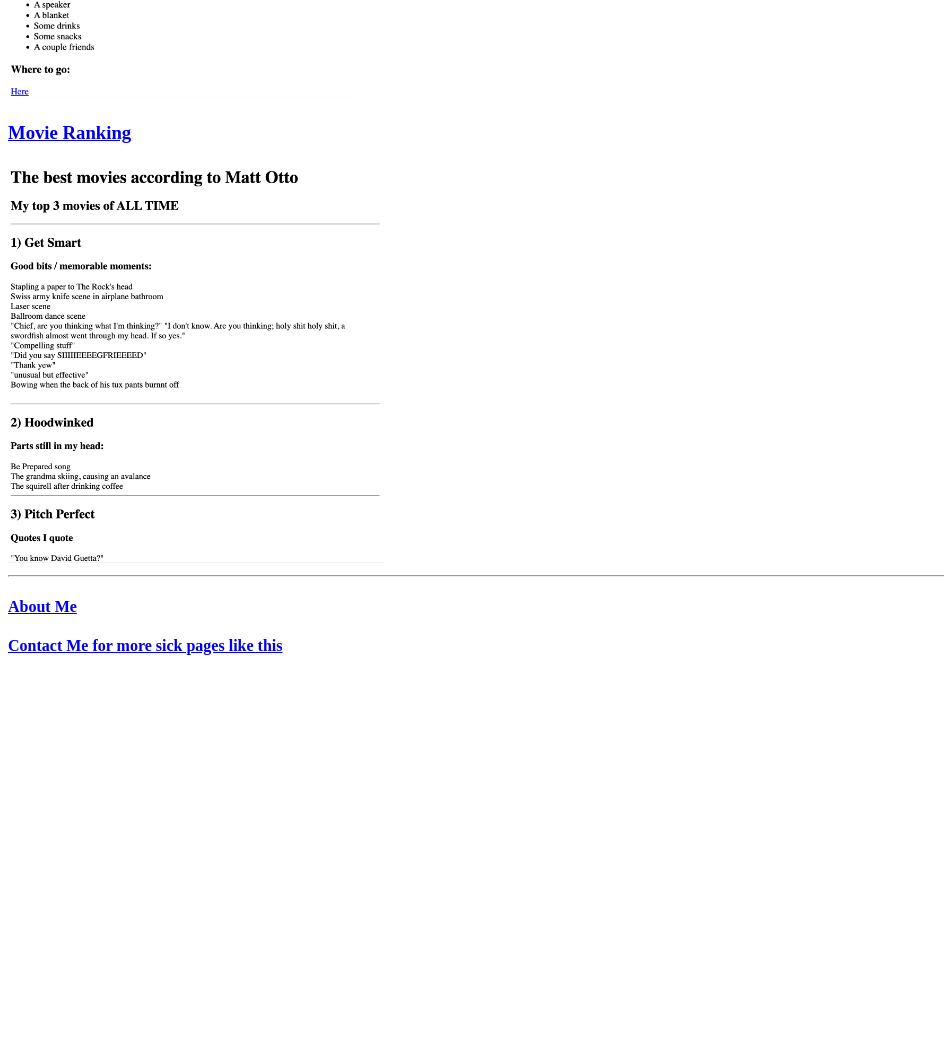
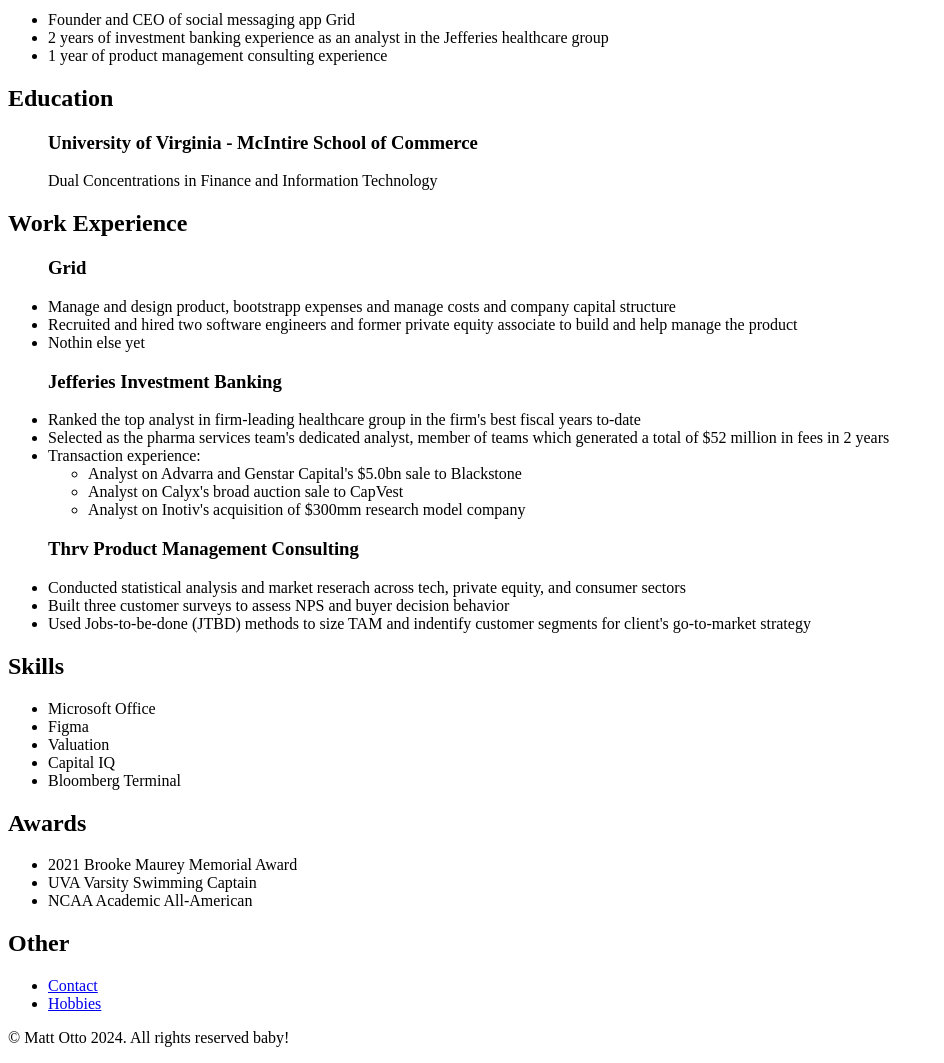
Before and after one commit to mattjotto/html-portfolio, a plain HTML site: page index.html in a window 1280 px wide. Shown: the part 489-1552 px from the top of the page, without its empty margins (0-944 px from the left). Before the commit the page ends 1165 px from the top, so only its background shows below. Drawn offline with Linux system fonts and the light colour scheme.

Commit message:
Add files via upload

```diff
--- a/index.html
+++ b/index.html
@@ -1,40 +1,75 @@
-<!-- TODO 1: Create the HTML Boilerplate -->
 <!DOCTYPE html>
 <html lang = "en">
 
 <head>
     <meta charset="UTF-8">
-    <title>Matt's Portfolio</title>
+    <title>Matt's Online Resume</title>
   </head>
-<!-- TODO 2: Add Your previous projects' HTML into the public folder -->
 
-<!-- TODO 3: Take screenshots of your project previews and add the images to the images folder -->
 
-<!-- TODO 4: Add titles/subtitles etc. -->
-<h1> Matt Otto's Portfolio </h1>
-<h2> Check out the sick projects I've made so far </h2>
-<hr>
-<!-- TODO 5: Add a link to the project pages -->
+<h1> Matt Otto </h1>
 
-<!-- TODO 6: Add images to show the project previews
-HINT for TODO 6: You can use the height attribute set to 200 to make the image smaller:
-https://developer.mozilla.org/en-US/docs/Web/HTML/Element/img#attr-height -->
-<h3> <a href = "public/birthday-invite.html"> Birthday Party </a> </h3>
+<img src = "Public/Profile pic.jpeg"
 
-<img
-    src = "./assets/images/Birthday Party Page.png"
-    height = 400
+  height = 400
 />
+<ul>
+    <li> Founder and CEO of social messaging app Grid </li>
+    <li> 2 years of investment banking experience as an analyst in the Jefferies healthcare group </li>
+    <li> 1 year of product management consulting experience </li>
+</ul>
 
-<h3> <a href = "public/movie-ranking.html"> Movie Ranking </a> </h3>
+<h2> Education </h2>
+<ul>
+    <h3> University of Virginia - McIntire School of Commerce</h3>
+    Dual Concentrations in Finance and Information Technology
+</ul>
 
-<img
-    src = "./assets/images/Movie Ranking.png"
-    height = 400
-/>
+<h2> Work Experience </h2>
+<ul>
+    <h3> Grid  </h3>
+    <li> Manage and design product, bootstrapp expenses and manage costs and company capital structure </li>
+    <li> Recruited and hired two software engineers and former private equity associate to build and help manage the product </li>
+    <li> Nothin else yet</li>
+<h3> Jefferies Investment Banking </h3>
+    <li> Ranked the top analyst in firm-leading healthcare group in the firm's best fiscal years to-date </li>
+    <li> Selected as the pharma services team's dedicated analyst, member of teams which generated a total of $52 million in fees in 2 years </li>
+    <li> Transaction experience:
+    <ul>
+        <li>Analyst on Advarra and Genstar Capital's $5.0bn sale to Blackstone  </li>
+        <li>Analyst on Calyx's broad auction sale to CapVest </li>
+        <li>Analyst on Inotiv's acquisition of $300mm research model company </li>
+    </ul>
+    </li>
+<h3> Thrv Product Management Consulting</h3>
+    <li> Conducted statistical analysis and market reserach across tech, private equity, and consumer sectors</li>
+    <li> Built three customer surveys to assess NPS and buyer decision behavior </li>
+    <li> Used Jobs-to-be-done (JTBD) methods to size TAM and indentify customer segments for client's go-to-market strategy</li>
+</ul>
 
-<!-- TODO 7: Add the Contact Me and About Me page links -->
 
-<hr>
-<h4> <a href = "public/about.html" > About Me </a></h4>
-<h4> <a href = "public/contact.html" > Contact Me for more sick pages like this </a> </h4>
+<h2> Skills </h2>
+<ul>
+    <li> Microsoft Office </li>
+    <li> Figma </li>
+    <li> Valuation</li>
+    <li> Capital IQ</li>
+    <li> Bloomberg Terminal </li>
+</ul>
+
+<h2> Awards </h2>
+<ul>
+    <li> 2021 Brooke Maurey Memorial Award </li>
+    <li> UVA Varsity Swimming Captain </li>
+    <li> NCAA Academic All-American </li>
+</ul>
+
+<h2>Other </h2>
+<ul>
+    <li> <a href = ./contact.html > Contact </a> </li>
+    <li> <a href = ./hobbies.html > Hobbies </a></li>
+</ul>
+
+<footer>
+        <p> © Matt Otto 2024. All rights reserved baby! </p>
+</footer>
```
Also changed, not shown: contact.html (added, +9 -0 lines), hobbies.html (added, +6 -0 lines), Public/Profile pic.jpeg (added).
